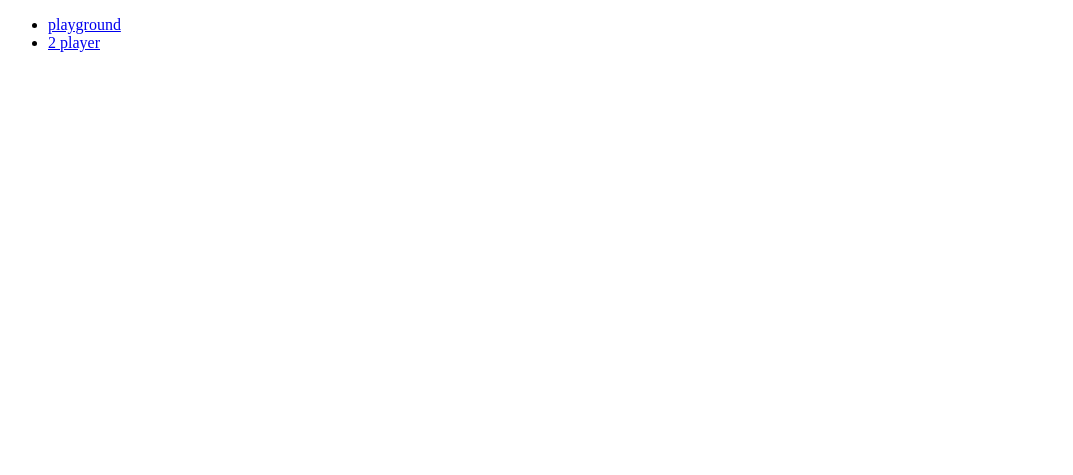
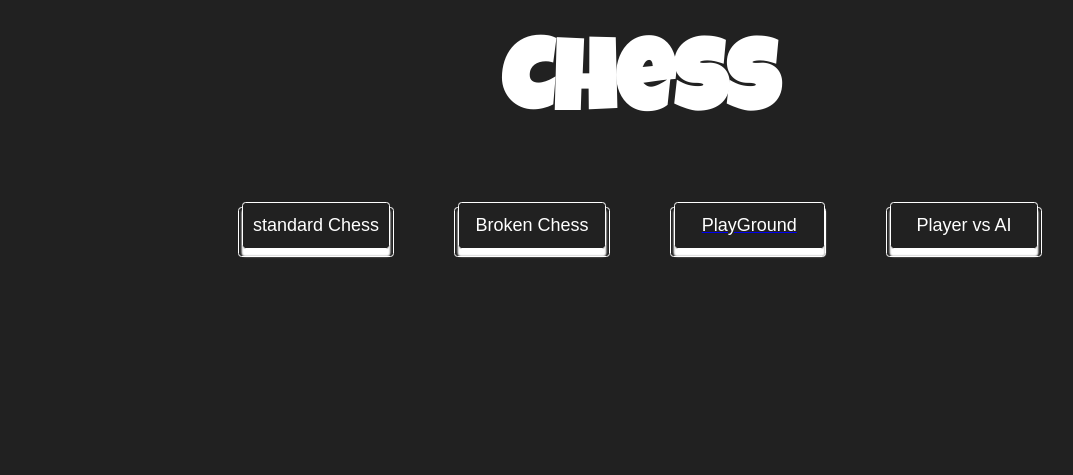
Before and after one commit to A7med3365/Chess-website, a plain HTML site: page index.html in a window 1280 px wide. Shown: the whole page, without its empty margins (0-1073 px from the left). Drawn offline with nearby package versions, Linux system fonts and the light colour scheme.

Commit message:
finshied the main menu, added the broken chess page

```diff
--- a/index.html
+++ b/index.html
@@ -7,13 +7,67 @@
     <script src="scripts/index_script.js" defer></script>
     <link rel="stylesheet" href="./styles/index_style.css">
     <script src="https://code.jquery.com/jquery-3.7.0.min.js" integrity="sha256-2Pmvv0kuTBOenSvLm6bvfBSSHrUJ+3A7x6P5Ebd07/g=" crossorigin="anonymous"></script>
-
+    <link rel="preconnect" href="https://fonts.googleapis.com">
+    <link rel="preconnect" href="https://fonts.gstatic.com" crossorigin>
+    <link href="https://fonts.googleapis.com/css2?family=Luckiest+Guy&display=swap" rel="stylesheet">
     <title>Chess game</title>
 </head>
-<body>
-    <ul>
-        <li><a href="./pages/playground.html">playground</a></li>
-        <li><a href="./pages/2player.html">2 player</a></li>
-    </ul>
+<body class="bg-dark">
+
+    <h1>Chess</h1>
+    <div class="main">
+
+
+            <button id="PlayGround">
+                <a href="pages/playground.html">
+                <span>
+                    PlayGround
+                </span></a>
+            </button>
+
+
+        <button id="Standard" onclick="toggleButtonsStandard()">
+            <span>
+                standard Chess
+            </span>
+        </button>
+
+        <button id="broken" onclick="toggleButtonsBroken()">
+            <span>
+                Broken Chess
+            </span>
+        </button>
+
+        <button id="vsAI" onclick="toggleButtonsAI()">
+            <span>
+                Player vs AI
+            </span>
+        </button>
+    </div>
+
+    <div id="secondary">
+        <div id="standard-options" class="hidden">
+            <a href="pages/2player.html?timer=60"><button>Bullet - 1min</button></a>
+            <a href="pages/2player.html?timer=180"><button>Blitz  - 3min</button></a>
+            <a href="pages/2player.html?timer=600"><button>Rapid  -10min</button></a>
+          </div>
+
+          <div id="broken-options" class="hidden">
+            <a href="pages/brokenChess.html?timer=60"><button>Bullet - 1min</button></a>
+            <a href="pages/brokenChess.html?timer=180"><button>Blitz  - 3min</button></a>
+            <a href="pages/brokenChess.html?timer=600"><button>Rapid  -10min</button></a>
+          </div>
+
+          <div id="ai-options" class="hidden">
+            <button>coming soon...</button></a>
+          </div>
+
+
+    </div>
+
+
+
+
+
 </body>
 </html>
--- a/scripts/index_script.js
+++ b/scripts/index_script.js
@@ -0,0 +1,17 @@
+function toggleButtonsStandard() {
+    var additionalButtons = document.getElementById('standard-options');
+    additionalButtons.classList.toggle('hidden');
+    additionalButtons.classList.toggle('visible');
+}
+
+function toggleButtonsBroken() {
+    var additionalButtons = document.getElementById('broken-options');
+    additionalButtons.classList.toggle('hidden');
+    additionalButtons.classList.toggle('visible');
+}
+
+function toggleButtonsAI() {
+    var additionalButtons = document.getElementById('ai-options');
+    additionalButtons.classList.toggle('hidden');
+    additionalButtons.classList.toggle('visible');
+}
--- a/styles/index_style.css
+++ b/styles/index_style.css
@@ -0,0 +1,138 @@
+body {
+    background-color: #212121;
+    text-align: center;
+}
+
+div.main {
+    display: grid;
+    grid-template: repeat(1,1fr)/repeat(4,1fr);
+    margin-left: 200px;
+    margin-right: 200px;
+    /* height: 252px;
+    width: 936px; */
+}
+
+#secondary {
+    display: grid;
+    grid-template: repeat(1,1fr)/repeat(4,1fr);
+    height: 200px;
+    margin-top: 15px;
+    margin-left: 200px;
+    margin-right: 200px;
+}
+
+h1 {
+    font-family: 'Luckiest Guy', cursive;
+    color : #fff;
+    margin-top: 40px;
+    font-size: 100px;
+}
+
+#PlayGround {
+    grid-column: 3;
+    display: flex;
+    justify-self: center;
+    align-self: center;
+}
+
+#Standard {
+    grid-row: 1;
+    grid-column: 1;
+    display: flex;
+    justify-self: center;
+    align-self: center;
+}
+
+#broken {
+    grid-row: 1;
+    grid-column: 2;
+    display: flex;
+    justify-self: center;
+    align-self: center;
+}
+
+#vsAI {
+    grid-row: 1;
+    grid-column: 4;
+    display: flex;
+    justify-self: center;
+    align-self: center;
+}
+
+#standard-options {
+    grid-row: 1;
+    grid-column: 1;
+    display: flex;
+    flex-direction: column;
+    justify-content: space-evenly;
+    align-items: center;
+}
+
+#broken-options {
+    grid-row: 1;
+    grid-column: 2;
+    display: flex;
+    flex-direction: column;
+    justify-content: space-evenly;
+    align-items: center;
+}
+
+#ai-options {
+    grid-row: 1;
+    grid-column: 4;
+    display: flex;
+    flex-direction: column;
+    justify-content: space-evenly;
+    align-items: center;
+}
+
+
+button {
+    padding: 0.1em 0.25em;
+    width: 13em;
+    height: 4.2em;
+    background-color: #212121;
+    border: 0.08em solid #fff;
+    border-radius: 0.3em;
+    font-size: 12px;
+    color: #fff;
+  }
+
+  button span {
+    position: relative;
+    display: flex;
+    justify-content: center;
+    align-items: center;
+    bottom: 0.4em;
+    width: 8.25em;
+    height: 2.5em;
+    background-color: #212121;
+    border-radius: 0.2em;
+    font-size: 1.5em;
+    color: #fff;
+    border: 0.08em solid #fff;
+    box-shadow: 0 0.4em 0.1em 0.019em #fff;
+  }
+
+  button span:hover {
+    transition: all 0.5s;
+    transform: translate(0, 0.4em);
+    box-shadow: 0 0 0 0 #fff;
+  }
+
+  button span:not(hover) {
+    transition: all 1s;
+  }
+
+  .hidden {
+    opacity: 0;
+    visibility: hidden;
+    transition: opacity 0.3s, visibility 0s linear 0.3s;
+  }
+
+  .visible {
+    opacity: 1;
+    visibility: visible;
+    transition: opacity 0.3s;
+    color:#fff;
+  }
```
Also changed, not shown: scripts/2player_script.js (+7 -1 lines), scripts/myChessModule.js (+28 -9 lines), scripts/playground_script.js (+24 -0 lines), pages/brokenChess.html (added), styles/style.css (line endings or trailing spaces).
